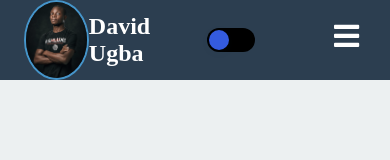
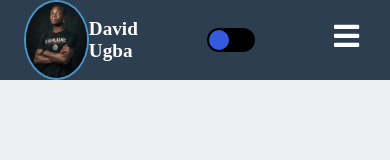
Before and after one commit to davidugba/Myportfolio, a React (Vite) app in the folder myreactproject/: page / in a window 390 px wide. Shown: the top 160 px of the page. Built offline with nearby package versions, Linux system fonts and the light colour scheme.

Commit message:
nav bar updated

```diff
--- a/myreactproject/src/index.css
+++ b/myreactproject/src/index.css
@@ -152,7 +152,7 @@ html {
   justify-self: flex-start;
   cursor: pointer;
   text-decoration: none;
-  font-size: 1.5rem;
+  font-size: 1.2rem;
   display: flex;
   align-items: center;
   font-weight: bold;
@@ -257,6 +257,10 @@ html {
 
   .navbar-logo span {
     font-size: 1rem;
+  }
+
+  .navbar-logo {
+    gap: 15px;
   }
 }
 
```
